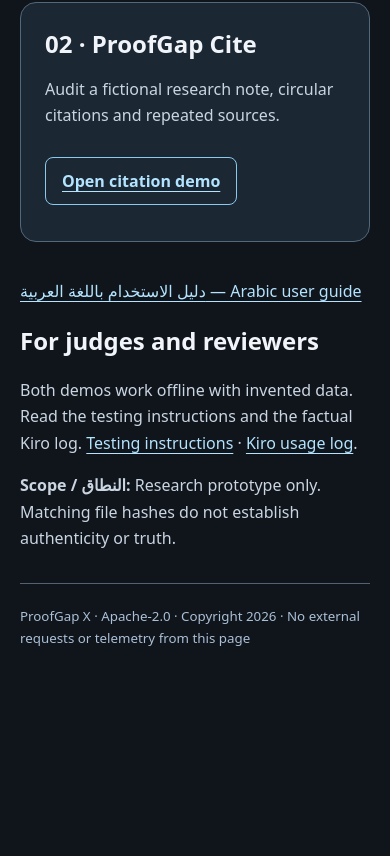
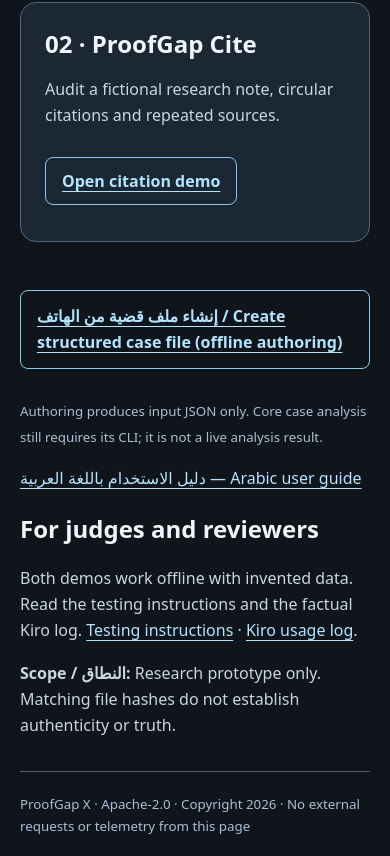
Before and after one commit to taleem1120-glitch/proofgap-x-kiroween-2026-clean, a website: page index.html in a window 390 px wide. Shown: the part 636-1492 px from the top of the page. Before the commit the page ends 1304 px from the top, so only its background shows below. Drawn offline with Linux system fonts and the light colour scheme.

Commit message:
ux: link reusable structured case-builder from phone-friendly project landing

```diff
--- a/index.html
+++ b/index.html
@@ -36,6 +36,8 @@ select{background:#1c2734;color:#f1f5fa;border:1px solid #8acaf1;border-radius:8
 <a class="action" href="apps/proofgap-cite/showcase.html" data-i18n="openCite">Open citation demo</a>
 </article>
 </div>
+<p><a class="action" href="tools/case-builder.html">إنشاء ملف قضية من الهاتف / Create structured case file (offline authoring)</a></p>
+<p><small>Authoring produces input JSON only. Core case analysis still requires its CLI; it is not a live analysis result.</small></p>
 <p><a href="docs/USER_GUIDE_AR.md" lang="ar" hreflang="ar">دليل الاستخدام باللغة العربية — Arabic user guide</a></p>
 <h2 data-i18n="judges">For judges and reviewers</h2>
 <p><span data-i18n="judgeNote">Both demos work offline with invented data. Read the testing instructions and the factual Kiro log.</span> <a data-i18n="tests" href="docs/JUDGES_QUICKSTART_2026.md">Testing instructions</a> · <a data-i18n="kiro" href=".kiro/KIRO_USAGE.md">Kiro usage log</a>.</p>
```
